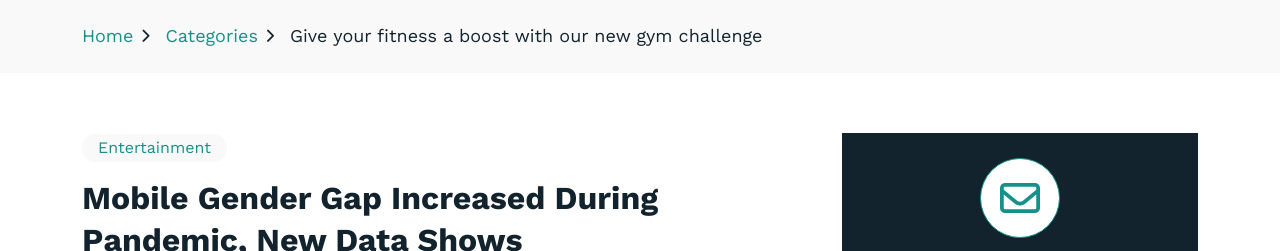
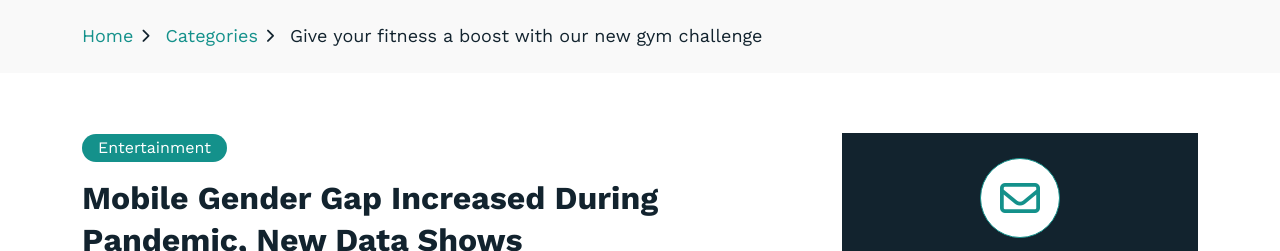
Before and after one commit to stu9437l/broadbio, a plain HTML site: page detail.html in a window 1280 px wide. Shown: the part 139-390 px from the top of the page. Drawn offline with nearby package versions, Linux system fonts and the light colour scheme.

Commit message:
chore: design ui

```diff
--- a/style/base/_reset.scss
+++ b/style/base/_reset.scss
@@ -54,3 +54,11 @@ a {
     }
   }
 }
+
+::-webkit-scrollbar {
+  width: 8px;
+}
+
+::-webkit-scrollbar-thumb {
+  background: $black-25-color;
+}
--- a/style/component/_modal.scss
+++ b/style/component/_modal.scss
@@ -51,6 +51,7 @@
             }
           }
           .dropdown-list {
+            padding-bottom: 24px;
             display: none;
             .dropdown-nav__link {
               font-size: $md-font;
--- a/style/pages/_detail.scss
+++ b/style/pages/_detail.scss
@@ -1,8 +1,8 @@
 .section--detail {
   .detail__tag {
     font-size: $sm-font;
-    color: $green-color;
-    background-color: $light-white-color;
+    color: white;
+    background-color: $green-color;
     padding: 2px 16px;
     border-radius: 20px;
     display: inline-block;
```
Also changed, not shown: style/main.css, 1 other file.
